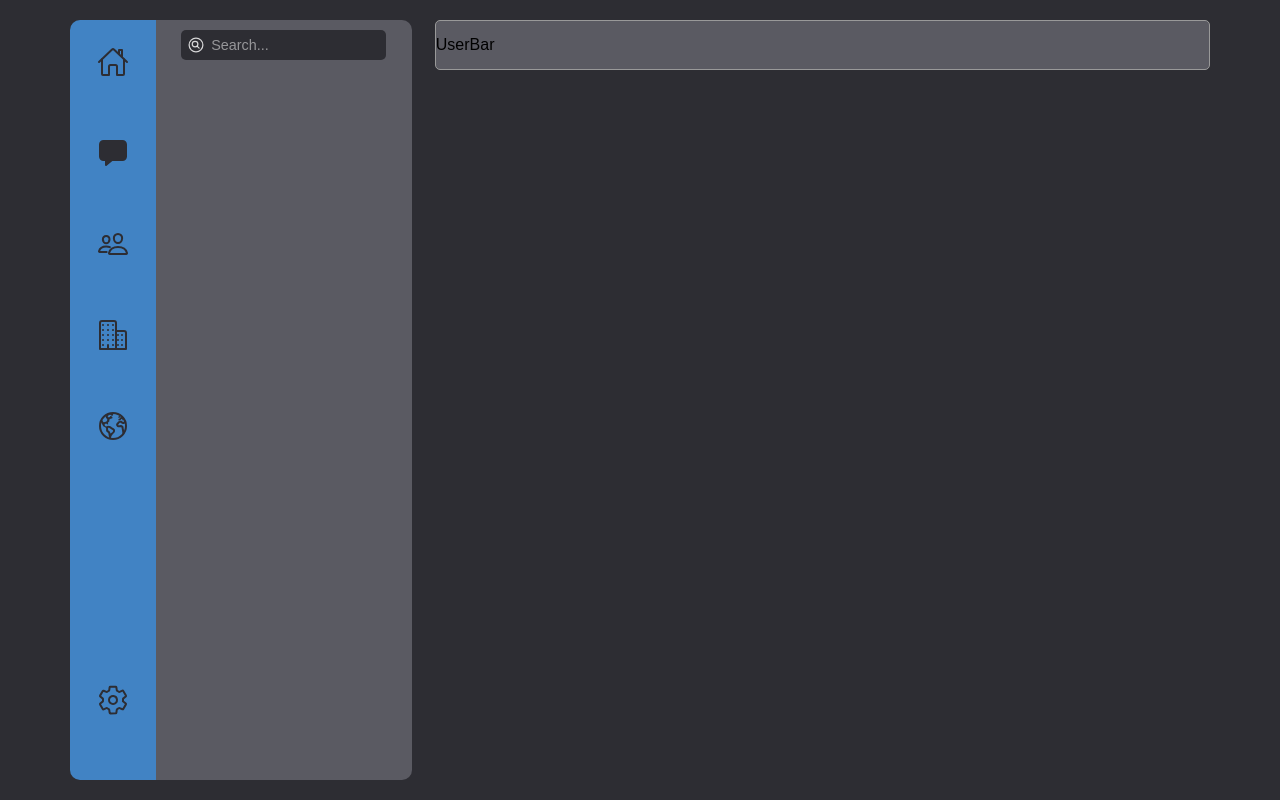
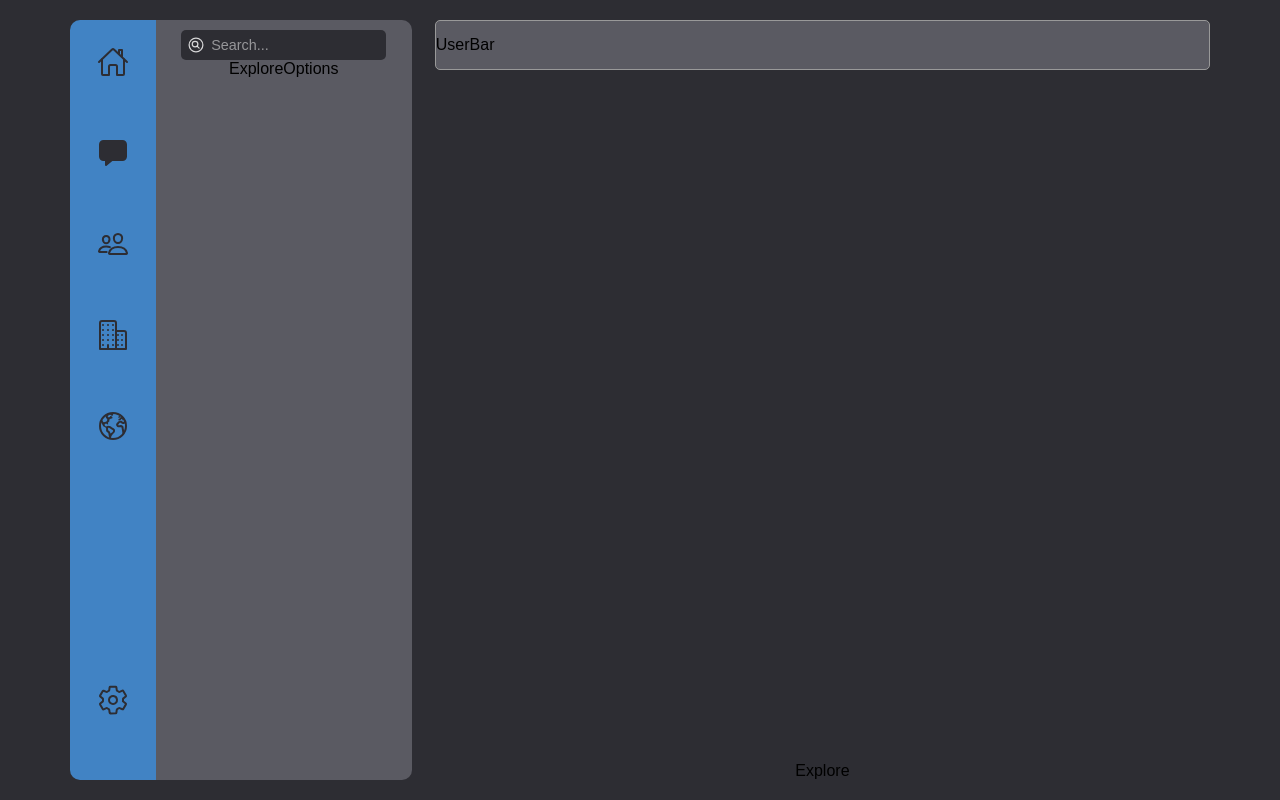
Before and after one commit to kraig-hebert/chat, a React (Create React App) app in the folder client/: page /explore in a window 1280 px wide. Before the commit this address had no page. Built offline with nearby package versions, Linux system fonts and the light colour scheme.

Commit message:
added routes to the MenuOptions and Main components

```diff
--- a/client/src/components/main/Main.jsx
+++ b/client/src/components/main/Main.jsx
@@ -4,7 +4,12 @@ import PropTypes from 'prop-types';
 
 import { useStyles } from './mainStyles';
 import UserBar from './userBar/UserBar';
-import DirectMessages from '../pages/directMessages/DirectMessages';
+import DirectMessages from './pages/directMessages/DirectMessages';
+import Home from './pages/home/Home';
+import Friends from './pages/friends/Friends';
+import Hangouts from './pages/hangouts/Hangouts';
+import Explore from './pages/explore/Explore';
+import Settings from './pages/settings/Settings';
 
 const Main = (props) => {
   const {} = props;
@@ -14,6 +19,12 @@ const Main = (props) => {
       <UserBar />
       <Routes>
         <Route path="/" element={<DirectMessages />} />
+        <Route path="/home" element={<Home />} />
+        <Route path="/direct-messages" element={<DirectMessages />} />
+        <Route path="/friends" element={<Friends />} />
+        <Route path="/hangouts" element={<Hangouts />} />
+        <Route path="/explore" element={<Explore />} />
+        <Route path="/settings" element={<Settings />} />
       </Routes>
     </div>
   );
--- /dev/null
+++ b/client/src/components/main/pages/explore/Explore.jsx
@@ -0,0 +1,14 @@
+import React from 'react';
+import PropTypes from 'prop-types';
+
+import { useStyles } from './exploreStyles';
+
+const Explore = (props) => {
+  const {} = props;
+  const classes = useStyles();
+  return <div className={classes.explore}>Explore</div>;
+};
+
+Explore.propTypes = {};
+
+export default Explore;
--- /dev/null
+++ b/client/src/components/main/pages/explore/exploreStyles.js
@@ -0,0 +1,5 @@
+import { createUseStyles } from 'react-jss';
+
+export const useStyles = createUseStyles({
+  explore: {},
+});
--- a/client/src/components/sideMenu/menuOptions/MenuOptions.jsx
+++ b/client/src/components/sideMenu/menuOptions/MenuOptions.jsx
@@ -5,6 +5,11 @@ import PropTypes from 'prop-types';
 import { useStyles } from './menuOptionsStyles';
 import MenuSearchInput from './menuSearchInput/MenuSearchInput';
 import DirectMessagesOptions from './directMessagesOptions/DirectMessagesOptions';
+import HomeOptions from './homeOptions/HomeOptions';
+import FriendsOptions from './friendsOptions/FriendsOptions';
+import HangoutsOptions from './hangoutsOptions/HangoutsOptions';
+import ExploreOptions from './exploreOptions/ExploreOptions';
+import SettingsOptions from './settingsOptions/SettingsOptions';
 
 const MenuOptions = (props) => {
   const {} = props;
@@ -15,6 +20,12 @@ const MenuOptions = (props) => {
       <MenuSearchInput />
       <Routes>
         <Route path="/" element={<DirectMessagesOptions />} />
+        <Route path="/home" element={<HomeOptions />} />
+        <Route path="/direct-messages" element={<DirectMessagesOptions />} />
+        <Route path="/friends" element={<FriendsOptions />} />
+        <Route path="/hangouts" element={<HangoutsOptions />} />
+        <Route path="/explore" element={<ExploreOptions />} />
+        <Route path="/settings" element={<SettingsOptions />} />
       </Routes>
     </div>
   );
--- /dev/null
+++ b/client/src/components/sideMenu/menuOptions/exploreOptions/ExploreOptions.jsx
@@ -0,0 +1,14 @@
+import React from 'react';
+import PropTypes from 'prop-types';
+
+import { useStyles } from './exploreOptionsStyles';
+
+const ExploreOptions = (props) => {
+  const {} = props;
+  const classes = useStyles();
+  return <div className={classes.exploreOptions}>ExploreOptions</div>;
+};
+
+ExploreOptions.propTypes = {};
+
+export default ExploreOptions;
--- /dev/null
+++ b/client/src/components/sideMenu/menuOptions/exploreOptions/exploreOptionsStyles.js
@@ -0,0 +1,5 @@
+import { createUseStyles } from 'react-jss';
+
+export const useStyles = createUseStyles({
+  exploreOptions: {},
+});
```
Also changed, not shown: client/src/components/sideMenu/menuOptions/homeOptions/HomeOptions.jsx (renamed from client/src/components/sideMenu/menuOptions/homeOptionsStyles/HomeOptions.jsx), client/src/components/sideMenu/menuOptions/homeOptions/homeOptionsStyles.js (renamed from client/src/components/sideMenu/menuOptions/homeOptionsStyles/homeOptionsStyles.js).
